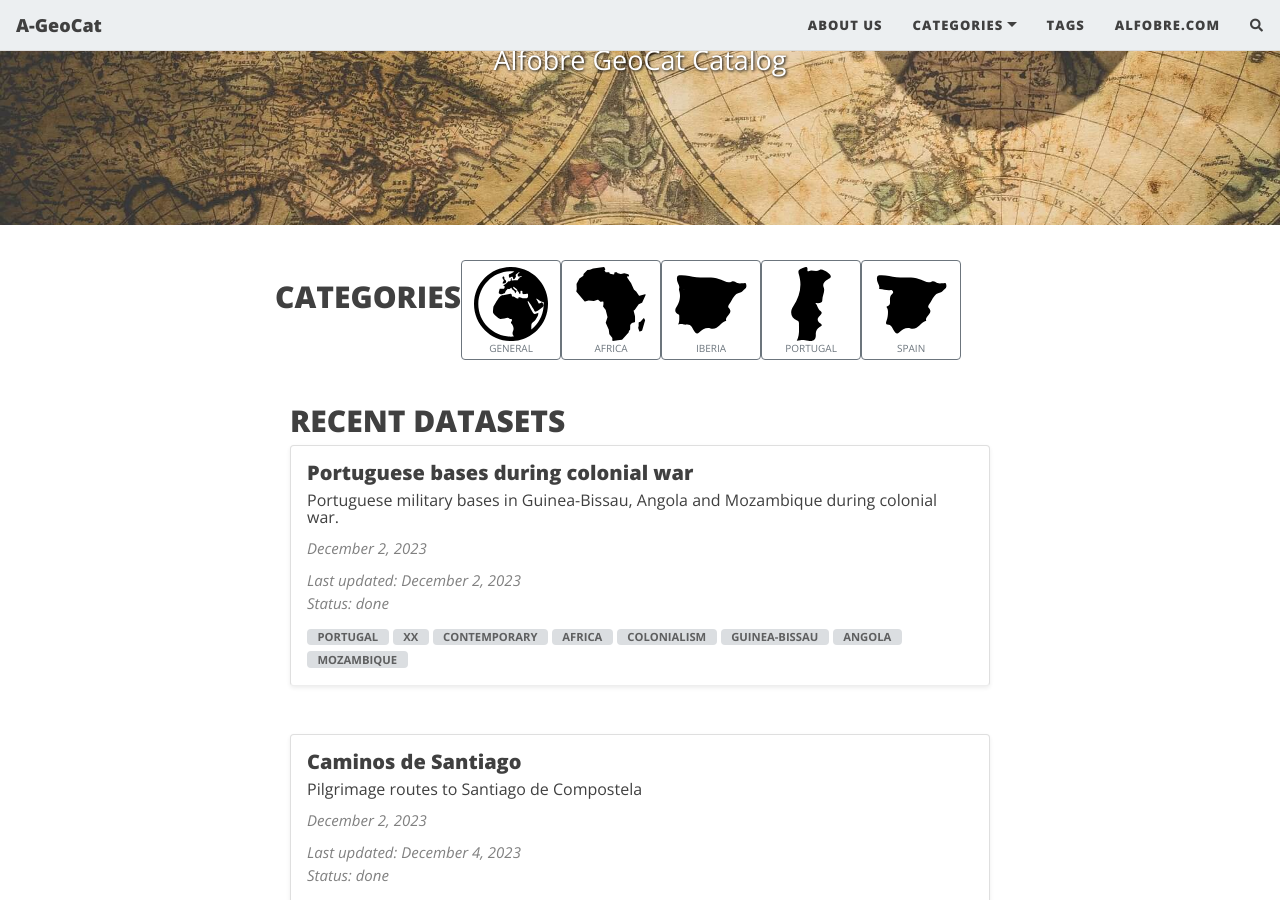
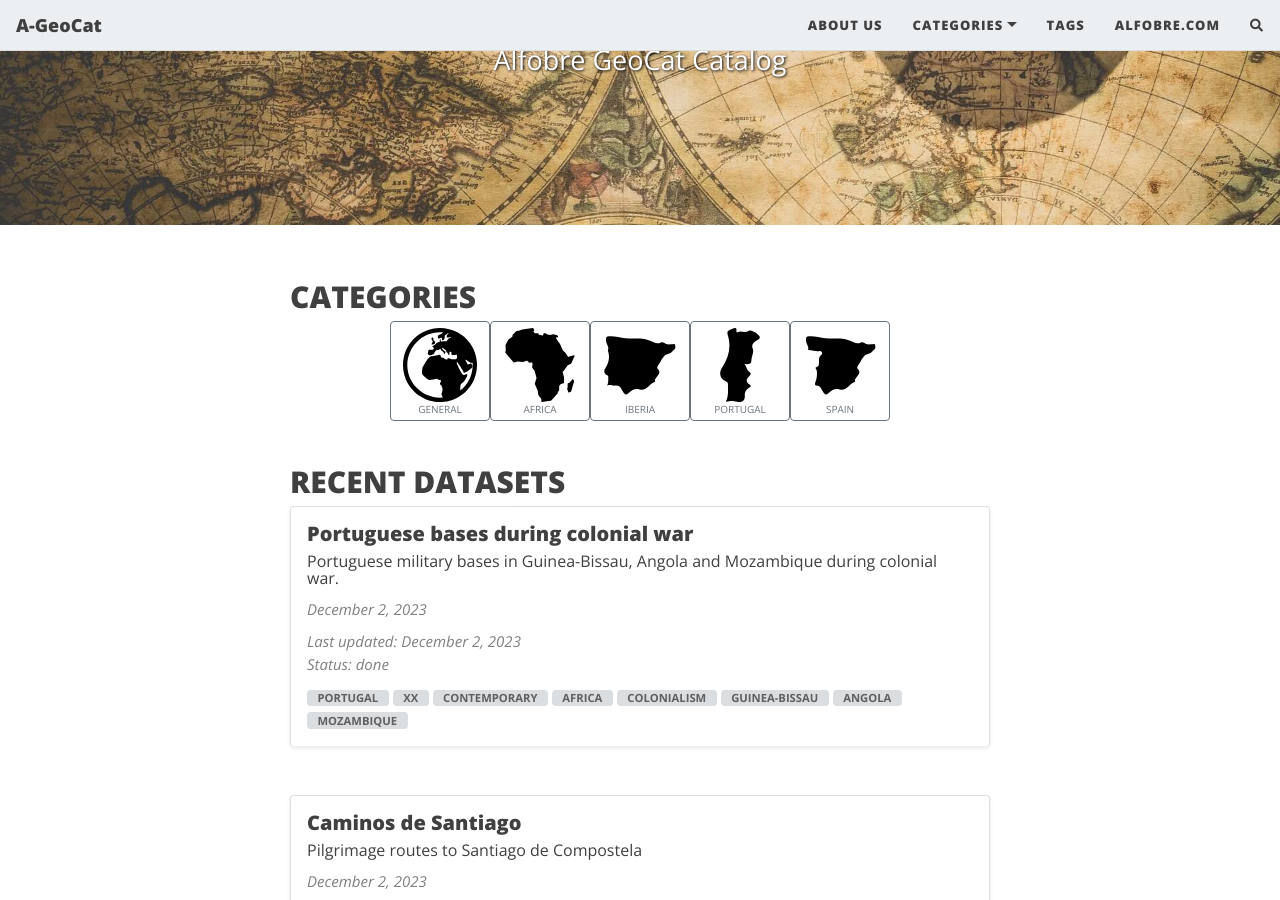
Before and after one commit to projetoalfobre/a-geocat, a Jekyll site: the page built from index.html, in a window 1280 px wide and 900 px high, scrolled down 320 px. Built offline with Jekyll 4.4.1, drawn with Linux system fonts in a browser that asks for light colours; nearby versions of some CDN libraries; the list of posts is cut into pages by our own code; comment, search, counter and statistics services are not loaded.

Commit message:
Update home_cat.html

```diff
--- a/_includes/home_cat.html
+++ b/_includes/home_cat.html
@@ -1,7 +1,10 @@
 <div class="container">
       <div class="row">
-	<h2>CATEGORIES</h2>
-        <div class="d-flex justify-content-center">
+        <div class="col-lg-12 d-flex justify-content-left">
+	      <h2>CATEGORIES</h2>
+        </div>
+
+	<div class="col-lg-12 d-flex justify-content-center">
 
             <a href="{{ "/general" | relative_url }}" class="btn btn-sq btn-outline-secondary"><img src="{{ "/assets/img/general.svg" | relative_url }}"><br/>
                 GENERAL
```
